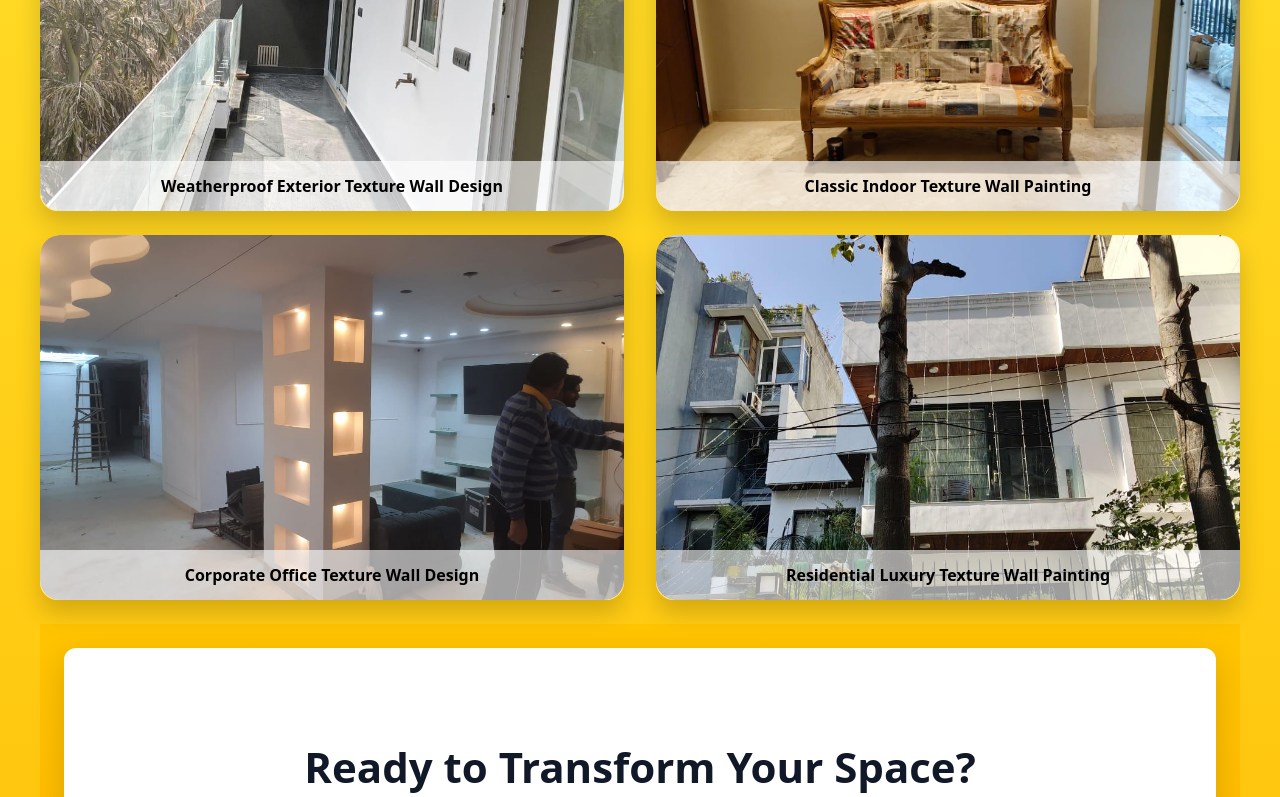
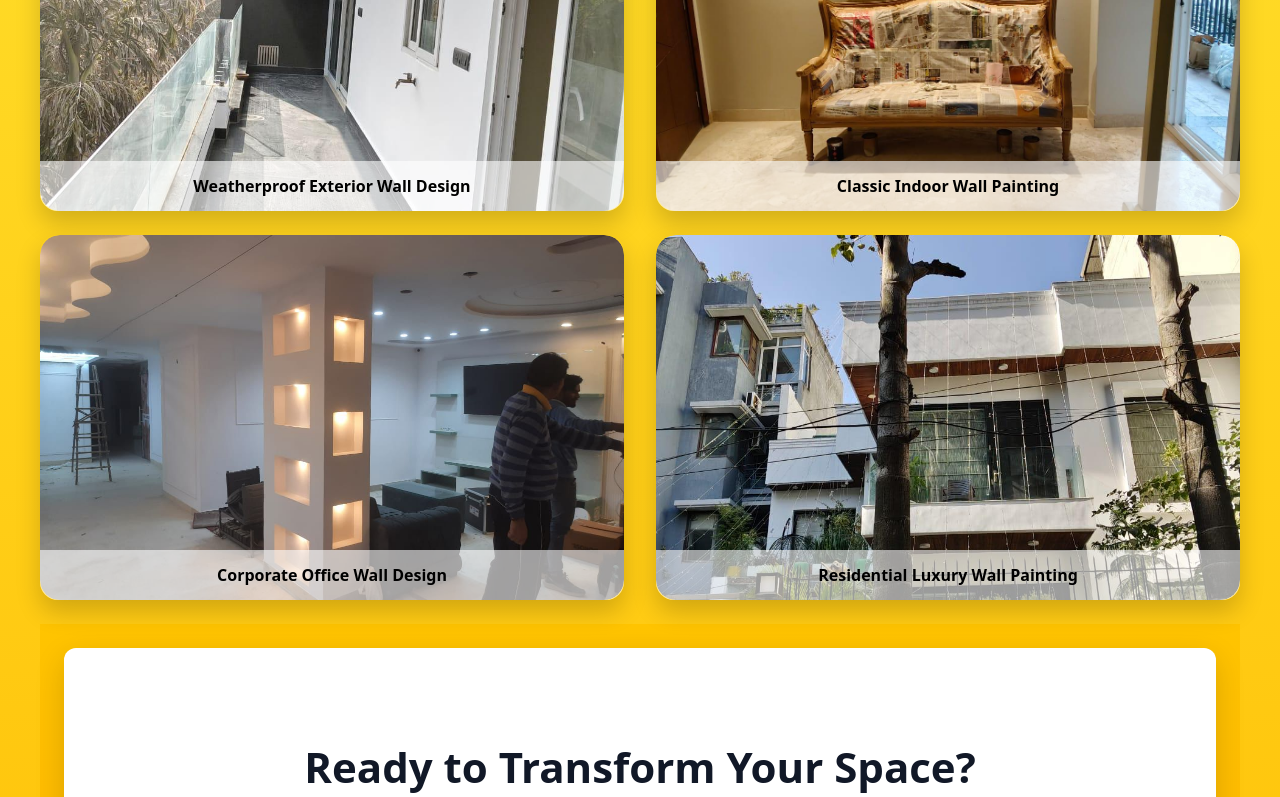
Before and after one commit to nexavise/purnacontractor, a React (Vite) app: page /work in a window 1280 px wide. Shown: the part 826-1623 px from the top of the page. Built offline with nearby package versions, Linux system fonts and the light colour scheme.

Commit message:
fix the img words

```diff
--- a/src/pages/Work.jsx
+++ b/src/pages/Work.jsx
@@ -31,85 +31,85 @@ const categories = ["All", "Residential", "Commercial", "Interior", "Exterior"];
 const works = [
   {
     id: 1,
-    title: "Modern Textured Accent Wall Finish",
+    title: "Modern d Accent Wall Finish",
     category: "Interior",
     image: work1,
   },
   {
     id: 2,
-    title: "Classic Indoor Texture Wall Painting",
+    title: "Classic Indoor Wall Painting",
     category: "Interior",
     image: work2,
   },
   {
     id: 3,
-    title: "Weatherproof Exterior Texture Wall Design",
+    title: "Weatherproof Exterior Wall Design",
     category: "Exterior",
     image: work3,
   },
   {
     id: 4,
-    title: "Classic Indoor Texture Wall Painting",
+    title: "Classic Indoor Wall Painting",
     category: "Interior",
     image: work4,
   },
   {
     id: 5,
-    title: "Corporate Office Texture Wall Design",
+    title: "Corporate Office Wall Design",
     category: "Commercial",
     image: work5,
   },
   {
     id: 6,
-    title: "Residential Luxury Texture Wall Painting",
+    title: "Residential Luxury Wall Painting",
     category: "Residential",
     image: work6,
   },
   {
     id: 7,
-    title: "Residential Luxury Texture Wall Painting",
+    title: "Residential Luxury Wall Painting",
     category: "Residential",
     image: work7,
   },
   {
     id: 8,
-    title: "Residential Luxury Texture Wall Painting",
+    title: "Residential Luxury Wall Painting",
     category: "Residential",
     image: work8,
   },
   {
     id: 9,
-    title: "Commercial Space Modern Texture Finish",
+    title: "Commercial Space Modern Finish",
     category: "Commercial",
     image: work9,
   },
   {
     id: 10,
-    title: "Commercial Space Modern Texture Finish",
+    title: "Commercial Space Modern Finish",
     category: "Commercial",
     image: work10,
   },
   {
     id: 11,
-    title: "Business Interior Texture Wall Décor",
+    title: "Business Interior Wall Décor",
     category: "Commercial",
     image: work11,
   },
   {
     id: 13,
-    title: "Texture-Dapple Wall Painting Design",
+    title: "-Dapple Wall Painting Design",
     category: "Interior",
     image: work13,
   },
   {
     id: 14,
-    title: "Elegant Interior Texture Paint Design",
+    title: "Elegant Interior Paint Design",
     category: "Interior",
     image: work14,
   },
   {
     id: 15,
-    title: "Premium Decorative Texture Wall",
+    title: "Premium Decorative Wall",
     category: "Interior",
     image: work15,
   },
```
